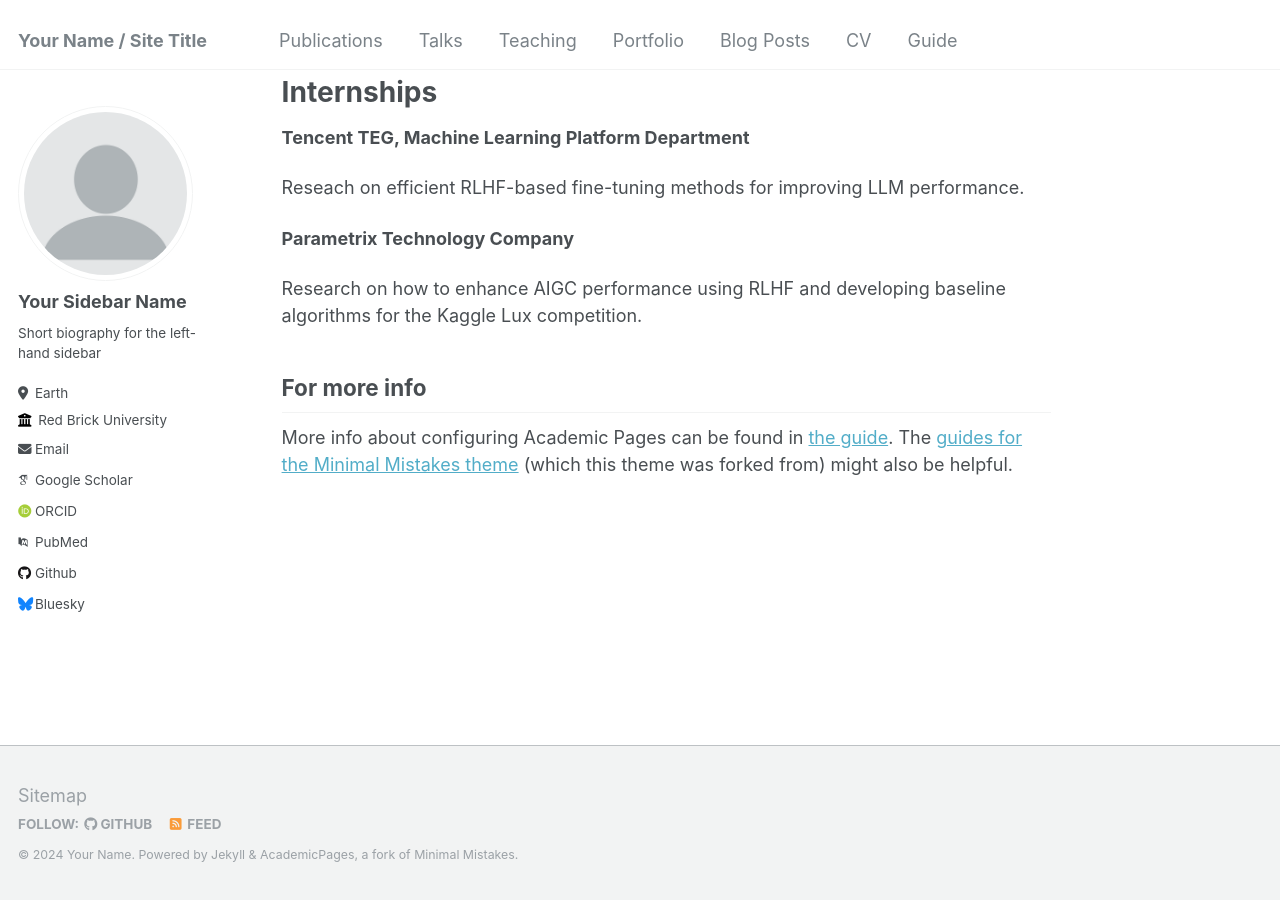
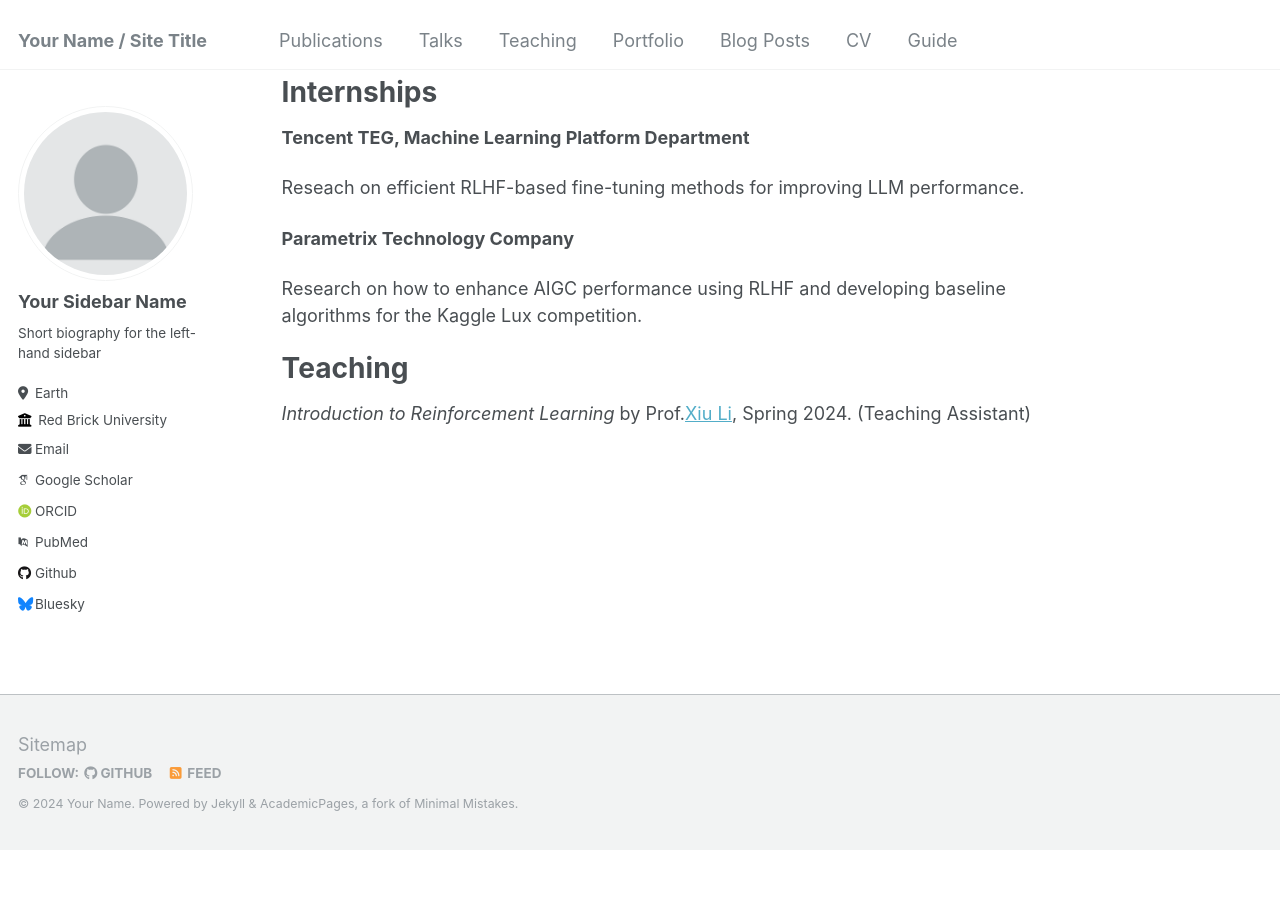
Before and after one commit to yk7333/yk7333.github.io, a Jekyll site: the page built from _pages/about.md, in a window 1280 px wide and 900 px high, scrolled down 2809 px. Built offline with Jekyll 4.4.1, drawn with Linux system fonts in a browser that asks for light colours; some web fonts are replaced; after the commit the page ends 3658 px from its top, so only the background shows below that.

Commit message:
Update about.md

```diff
--- a/_pages/about.md
+++ b/_pages/about.md
@@ -6,7 +6,7 @@ redirect_from:
 
 ---
 
-I am currently a second-year master's student at Tsinghua Shenzhen International Graduate School, Tsinghua University, affiliated with the Intelligent Computing Lab. My supervisor is Prof.  [Xiu Li](https://scholar.google.com/citations?user=Xrh1OIUAAAAJ&hl=en), and I have received a lot of research guidance from my senior fellow student [Jiafei Lyu](https://dmksjfl.github.io/). My main research focus on Reinforcement Learning, especially on Agent Exploration, Multi-Agent Reinforcement Learning and RLHF of Large Models. Currently, I am undertaking an internship at Tencent Technology Engineering Group, Machine Learning Platform Department, researching the effective fine-tuning of Large Language Models using RLHF.
+I am currently a second-year master's student at Tsinghua Shenzhen International Graduate School, Tsinghua University, affiliated with the Intelligent Computing Lab. My supervisor is Prof.[Xiu Li](https://scholar.google.com/citations?user=Xrh1OIUAAAAJ&hl=en), and I have received a lot of research guidance from my senior fellow student [Jiafei Lyu](https://dmksjfl.github.io/). My main research focus on Reinforcement Learning, especially on Agent Exploration, Multi-Agent Reinforcement Learning and RLHF of Large Models. Currently, I am undertaking an internship at Tencent Technology Engineering Group, Machine Learning Platform Department, researching the effective fine-tuning of Large Language Models using RLHF.
 
 I have not yet decided on my future direction. If you believe I am a good fit for your position or would consider me for a PhD program, please don't hesitate to contact me at yk22@mails.tsinghua.edu.cn.
 
@@ -90,6 +90,6 @@ Reseach on efficient RLHF-based fine-tuning methods for improving LLM performanc
 
 Research on how to enhance AIGC performance using RLHF and developing baseline algorithms for the Kaggle Lux competition.
 
-For more info
-------
-More info about configuring Academic Pages can be found in [the guide](https://academicpages.github.io/markdown/). The [guides for the Minimal Mistakes theme](https://mmistakes.github.io/minimal-mistakes/docs/configuration/) (which this theme was forked from) might also be helpful.
+Teaching
+====
+*Introduction to Reinforcement Learning* by Prof.[Xiu Li](https://scholar.google.com/citations?user=Xrh1OIUAAAAJ&hl=en), Spring 2024. (Teaching Assistant)
```
